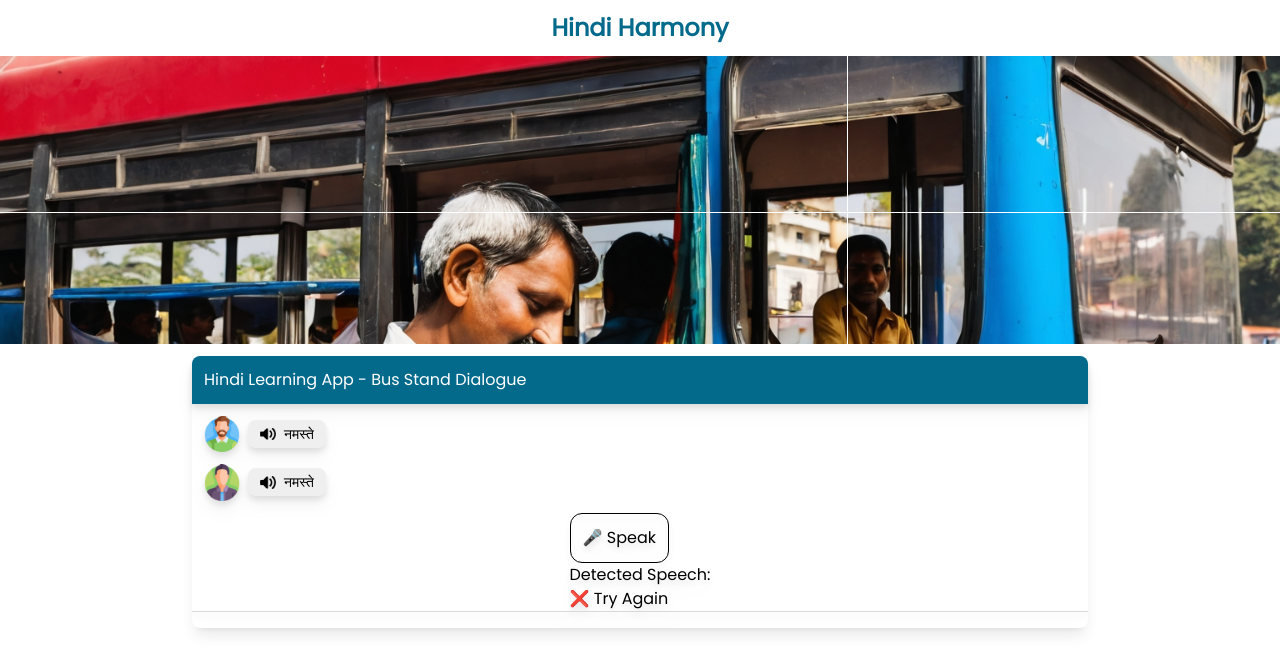
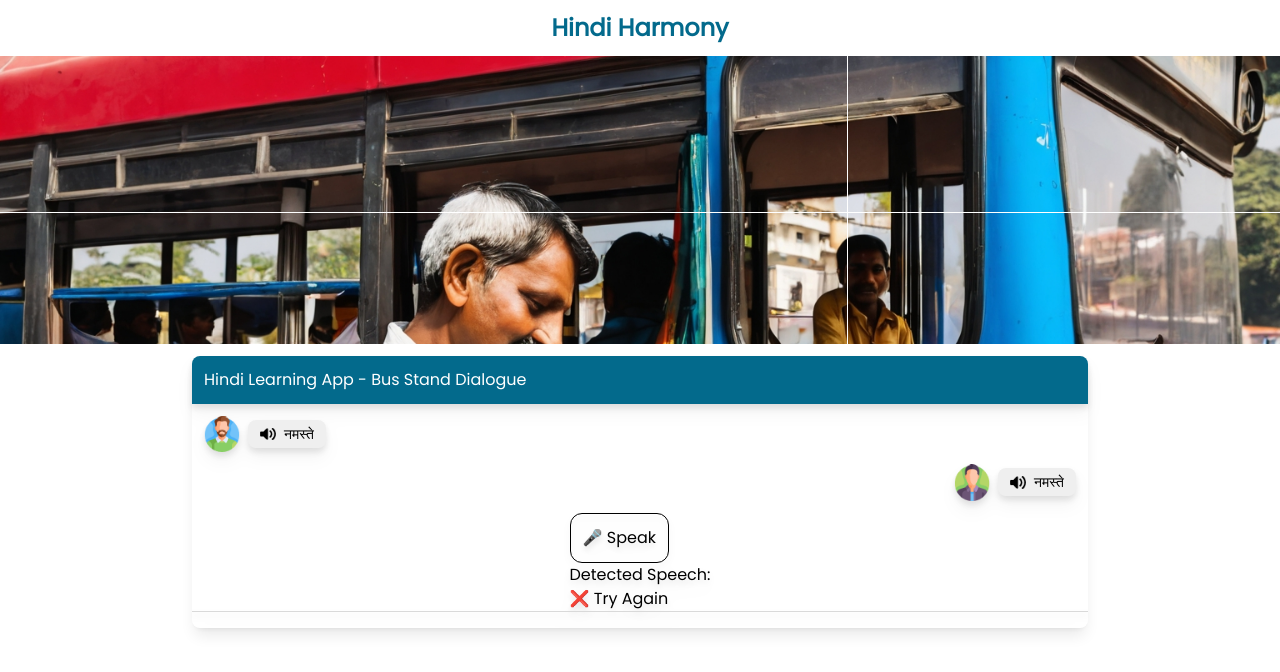
Before and after one commit to myoomotwani/BusStandDialoguesApp, a Next.js app: page / in a window 1280 px wide. Shown: the top 672 px of the page. Built offline with nearby package versions, Linux system fonts and the light colour scheme.

Commit message:
window functions now working

```diff
--- a/app/page.js
+++ b/app/page.js
@@ -13,7 +13,7 @@ const dialogues = [
     ["You", "मुझे एक टिकट चाहिए", "/audios/audio8.mp3"],
     ["Seller", "Ye raha aapka ticket", "/audios/audio9.mp3"],
     ["You", "धन्यवाद", "/audios/audio10.mp3"],
-    ["Seller", "आपका स्वागत है", "/audios/audio11.mp3"],
+    // ["Seller", "आपका स्वागत है", "/audios/audio11.mp3"],
     // ["You", "बस कितने बजे आएगी", "../utils/audios/audio.mp3"],
     // ["Seller", "बस पाँच बजे आएगी", "../utils/audios/audio.mp3"],
     // ["You", "मुझे कहाँ इंतजार करना चाहिए", "../utils/audios/audio.mp3"],
@@ -26,6 +26,12 @@ export default function Home() {
     const [userSpeech, setUserSpeech] = useState("");
     const [isCorrect, setIsCorrect] = useState(false);
     const lastSellerRef = useRef(null);
+    const [isClient, setIsClient] = useState(false);
+
+    useEffect(() => {
+      // This ensures the code runs only on the client side
+      setIsClient(true);
+  }, []);
 
     // Scroll to the last seller dialogue when the "Continue" button is pressed
     useEffect(() => {
@@ -34,14 +40,11 @@ export default function Home() {
         }
     }, [currentDialogueIndex]);
 
-    // Speech recognition setup
+    const startRecognition = () => {
+      if (!isClient) return;
+
       const recognition = new window.webkitSpeechRecognition();
       recognition.lang = 'hi-IN';
-
-    const playAudio = (audioSrc) => {
-      const audio = new Audio(audioSrc);
-      audio.play();
-    };
 
       recognition.onresult = function(event) {
           const speechResult = event.results[0][0].transcript;
@@ -54,26 +57,48 @@ export default function Home() {
           }
       };
 
+      recognition.start();
+  };
+
+    // // Speech recognition setup
+    // const recognition = new window.webkitSpeechRecognition();
+    // recognition.lang = 'hi-IN';
+
+    const playAudio = (audioSrc) => {
+      const audio = new Audio(audioSrc);
+      audio.play();
+    };
+
+    // recognition.onresult = function(event) {
+    //     const speechResult = event.results[0][0].transcript;
+    //     setUserSpeech(speechResult);
+
+    //     if (checkDialogue(speechResult, dialogues[currentDialogueIndex][1])) {
+    //         setIsCorrect(true);
+    //     } else {
+    //         setIsCorrect(false);
+    //     }
+    // };
+
     const checkDialogue = (speechResult, expectedDialogue) => {
         return speechResult.trim() === expectedDialogue.trim();
     };
 
-    const startRecognition = () => {
-        recognition.start();
-    };
+    // const startRecognition = () => {
+    //     recognition.start();
+    // };
 
     const proceedToNext = () => {
       if (isCorrect && currentDialogueIndex < dialogues.length - 1) {
           // Advance to the next seller's dialogue
           setCurrentDialogueIndex(currentDialogueIndex + 2);
-
           setIsCorrect(false);
           setUserSpeech("");
       }
   };
 
   return (
-    <main className="bg-white py-3 h-screen text-black overflow-hidden">
+    <main className="bg-white py-3 h-screen text-black overflow-x-hidden">
       <div className="w-full flex flex-col space-y-3 items-center justify-center">
         <span className="text-[#036A8C] font-extrabold text-2xl">Hindi Harmony</span>
         <div className="bg-[url('/busStandImage.jpeg')] h-72 w-screen bg-center bg-cover bg-no-repeat bg-fixed"></div>
@@ -81,14 +106,14 @@ export default function Home() {
           <div className="bg-[#036A8C] text-white text-xs sm:text-base rounded-t-lg p-3 w-full z-10">
             Hindi Learning App - Bus Stand Dialogue
           </div>
-          <div className="flex items-center justify-start w-full flex-col space-y-3 rounded-2xl p-3 overflow-y-scroll max-h-52">
+          <div className="flex items-center justify-end w-full flex-col space-y-3 rounded-2xl p-3 overflow-y-scroll max-h-52">
                 {dialogues.slice(0, currentDialogueIndex + 1).map((dialogue, index) => (
                     <div
                         key={index}
-                        className={`w-full flex items-center justify-${dialogue[0] === "Seller" ? "start" : "end"}`}
+                        className={`w-full flex items-center justify-${dialogue[0] === "Seller" ? "end" : "end"}`}
                         ref={dialogue[0] === "Seller" && index === currentDialogueIndex ? lastSellerRef : null}
                     >
-                        <div className="flex items-center justify-center space-x-2">
+                        <div className={`flex w-full items-center justify-${dialogue[0] === "Seller" ? "start" : "end"} space-x-2`}>
                             <Image
                                 src={dialogue[0] === "Seller" ? "/man1.png" : "/man2.png"}
                                 alt="person"
```
Lines whose indentation alone changed are shown as unchanged.
